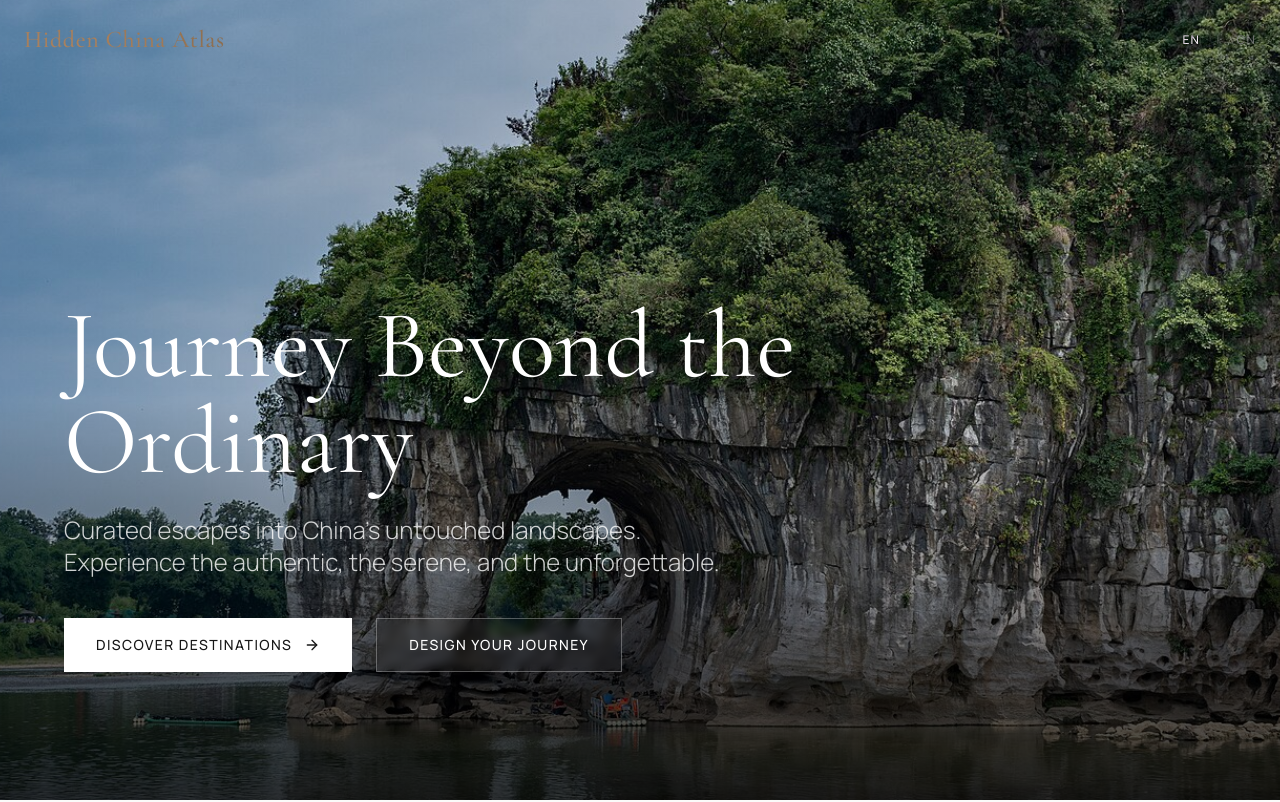
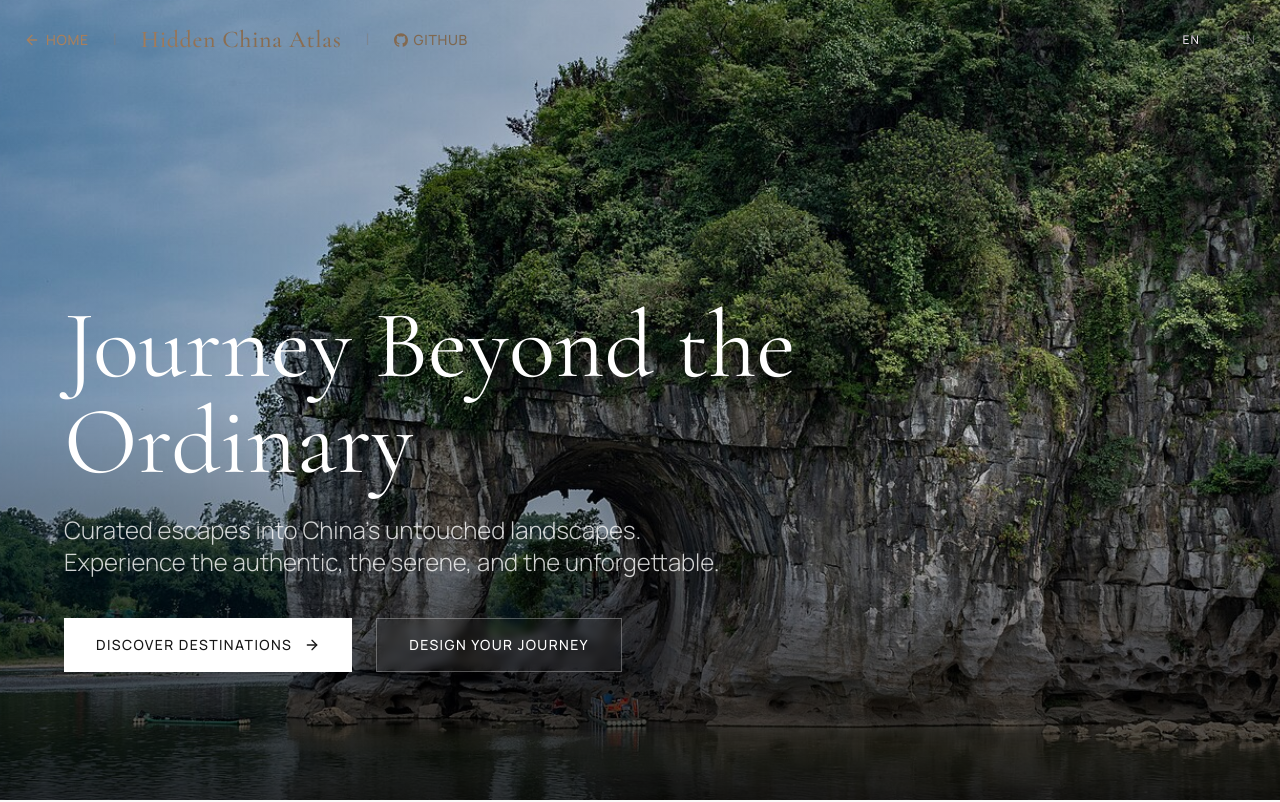
Before and after one commit to Learnmore-smart/Hidden-China-Atlas, a Next.js app: page /hidden-china-atlas/ in a window 1280 px wide. Shown: the top 802 px of the page. Built offline with nearby package versions, Linux system fonts and the light colour scheme.

Commit message:
feat: add back-to-portfolio button and github repository links

```diff
--- a/src/app/page.tsx
+++ b/src/app/page.tsx
@@ -55,7 +55,23 @@
     <div className="min-h-screen bg-neutral text-primary selection:bg-accent selection:text-white">
       {/* Navigation */}
       <nav className="fixed top-0 left-0 right-0 z-50 px-6 py-6 flex justify-between items-center mix-blend-difference text-white">
-        <div className="font-serif text-2xl tracking-wide font-medium">Hidden China Atlas</div>
+        <div className="flex items-center gap-6">
+          <a href="https://www.rateministere.com" className="hover:text-accent transition-colors flex items-center gap-1.5 text-sm uppercase tracking-wider font-sans font-medium">
+            <svg className="w-4 h-4" viewBox="0 0 24 24" fill="none" stroke="currentColor" strokeWidth={2} strokeLinecap="round" strokeLinejoin="round">
+              <path d="M19 12H5M12 19l-7-7 7-7" />
+            </svg>
+            Home
+          </a>
+          <span className="opacity-30">|</span>
+          <div className="font-serif text-2xl tracking-wide font-medium">Hidden China Atlas</div>
+          <span className="opacity-30">|</span>
+          <a href="https://github.com/Learnmore-smart/Hidden-China-Atlas" target="_blank" rel="noopener noreferrer" className="hover:text-accent transition-colors flex items-center gap-1.5 text-sm uppercase tracking-wider font-sans font-medium">
+            <svg className="w-3.5 h-3.5" viewBox="0 0 24 24" fill="currentColor">
+              <path d="M12 .297c-6.63 0-12 5.373-12 12 0 5.303 3.438 9.8 8.205 11.385.6.113.82-.258.82-.577 0-.285-.01-1.04-.015-2.04-3.338.724-4.042-1.61-4.042-1.61C4.422 18.07 3.633 17.7 3.633 17.7c-1.087-.744.084-.729.084-.729 1.205.084 1.838 1.236 1.838 1.236 1.07 1.835 2.809 1.305 3.495.998.108-.776.417-1.305.76-1.605-2.665-.3-5.466-1.332-5.466-5.93 0-1.31.465-2.38 1.235-3.22-.135-.303-.54-1.523.105-3.176 0 0 1.005-.322 3.3 1.23.96-.267 1.98-.399 3-.405 1.02.006 2.04.138 3 .405 2.28-1.552 3.285-1.23 3.285-1.23.645 1.653.24 2.873.12 3.176.765.84 1.23 1.91 1.23 3.22 0 4.61-2.805 5.625-5.475 5.92.42.36.81 1.096.81 2.22 0 1.606-.015 2.896-.015 3.286 0 .315.21.69.825.57C20.565 22.092 24 17.592 24 12.297c0-6.627-5.373-12-12-12"/>
+            </svg>
+            GitHub
+          </a>
+        </div>
         <LanguageSwitcher />
       </nav>
 
```
